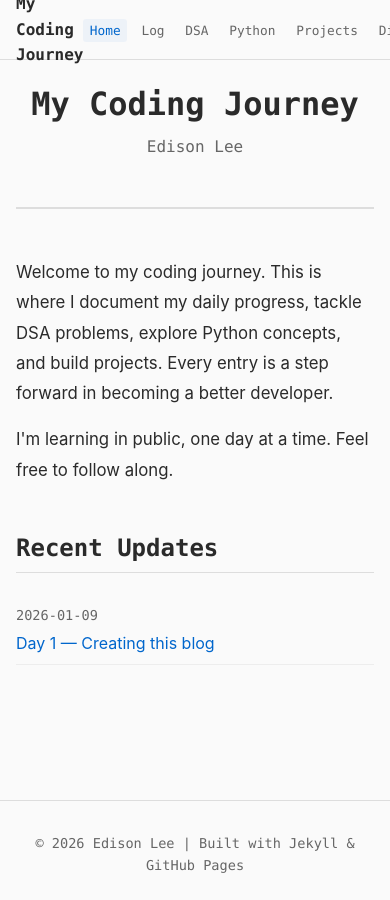
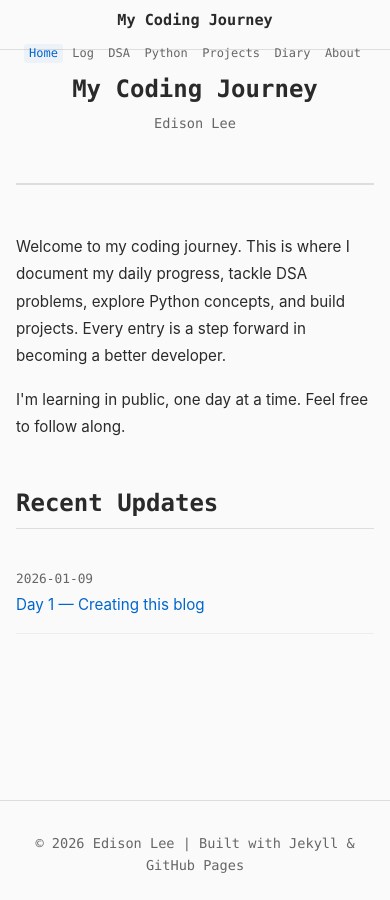
Before and after one commit to edisonylee/my-coding-journey, a Jekyll site: the page built from index.html, in a window 390 px wide and 900 px high. Built offline with Jekyll 4.4.1, drawn with Linux system fonts in a browser that asks for light colours.

Commit message:
Optimize mobile responsive design

```diff
--- a/assets/css/style.scss
+++ b/assets/css/style.scss
@@ -400,30 +400,62 @@ a:hover {
    Responsive Design
    ==================================== */
 @media (max-width: 768px) {
+  :root {
+    --nav-height: 50px;
+  }
+
+  .nav-container {
+    flex-direction: column;
+    height: auto;
+    padding: var(--spacing-xs) var(--spacing-md);
+  }
+
+  .nav-logo {
+    font-size: 1rem;
+    margin-bottom: var(--spacing-xs);
+  }
+
   .nav-links {
     gap: var(--spacing-xs);
+    flex-wrap: wrap;
+    justify-content: center;
   }
 
   .nav-links a {
-    font-size: 0.85rem;
-    padding: 0.25rem 0.4rem;
+    font-size: 0.8rem;
+    padding: 0.2rem 0.4rem;
   }
 
   .home-title {
-    font-size: 2rem;
+    font-size: 1.75rem;
   }
 
-  h1 { font-size: 1.75rem; }
-  h2 { font-size: 1.35rem; }
+  .home-subtitle {
+    font-size: 0.9rem;
+  }
+
+  h1 { font-size: 1.5rem; }
+  h2 { font-size: 1.25rem; }
+  h3 { font-size: 1.1rem; }
+
+  .intro {
+    font-size: 1rem;
+  }
 
   .post-item {
     flex-direction: column;
     gap: 0.25rem;
     align-items: flex-start;
+    padding: var(--spacing-sm) 0;
   }
 
   .post-date {
     min-width: auto;
+    font-size: 0.8rem;
+  }
+
+  .post-link {
+    font-size: 0.95rem;
   }
 
   .post-nav {
@@ -433,22 +465,63 @@ a:hover {
   .post-nav-next {
     text-align: left;
   }
+
+  .container {
+    padding: var(--spacing-lg) var(--spacing-md);
+  }
 }
 
 @media (max-width: 480px) {
+  :root {
+    --nav-height: 50px;
+  }
+
+  body {
+    font-size: 15px;
+  }
+
   .container {
     padding: var(--spacing-md) var(--spacing-sm);
   }
 
   .nav-container {
-    padding: 0 var(--spacing-sm);
+    padding: var(--spacing-xs) var(--spacing-sm);
   }
 
   .nav-logo {
-    font-size: 1rem;
+    font-size: 0.95rem;
+  }
+
+  .nav-links {
+    gap: 0.3rem;
   }
 
   .nav-links a {
+    font-size: 0.75rem;
+    padding: 0.15rem 0.3rem;
+  }
+
+  .home-title {
+    font-size: 1.5rem;
+  }
+
+  .home-subtitle {
+    font-size: 0.85rem;
+  }
+
+  h1 { font-size: 1.35rem; }
+  h2 { font-size: 1.15rem; }
+
+  .intro {
+    font-size: 0.95rem;
+  }
+
+  .post-content {
+    font-size: 0.95rem;
+  }
+
+  .post-content pre {
     font-size: 0.8rem;
+    padding: var(--spacing-xs);
   }
 }
```
